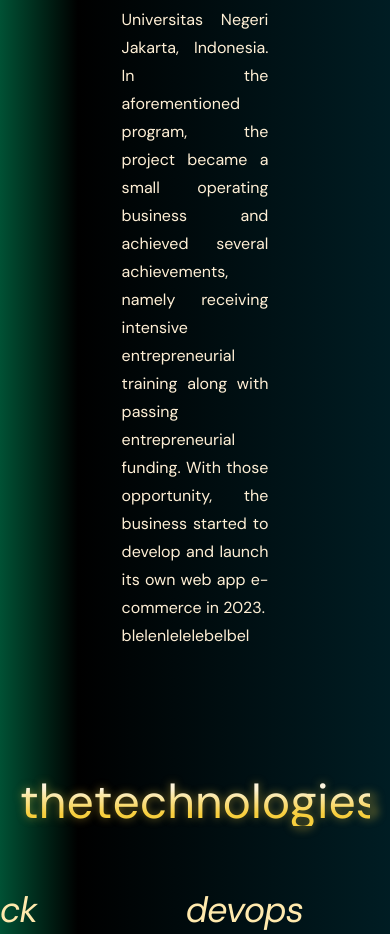
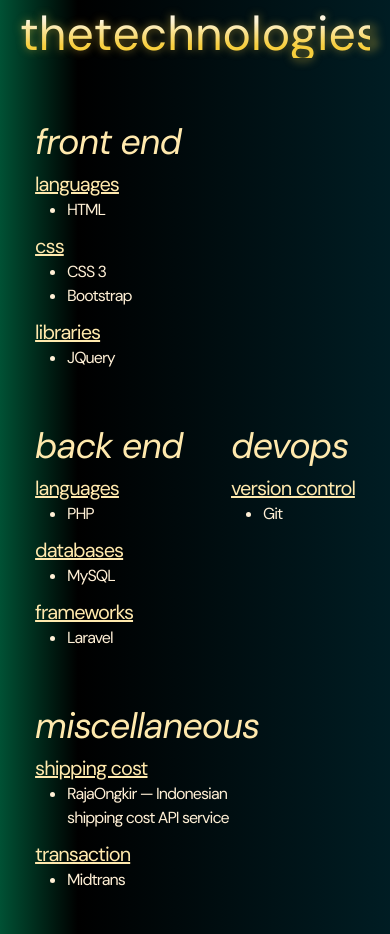
Before and after one commit to anindyoo/portfolio, a React (Create React App) app: page /projects/dermanifest in a window 390 px wide. Shown: the part 1766-2700 px from the top of the page. Built offline with nearby package versions, Linux system fonts and the light colour scheme.

Commit message:
style: add stylings for mobile screens.

```diff
--- a/src/components/ProjectsComp/ProjectDescription.jsx
+++ b/src/components/ProjectsComp/ProjectDescription.jsx
@@ -26,7 +26,7 @@ const ProjectDescription = (props) => {
       >
         <p className="
         DESCRIPTION-PARAGRAPH
-        max-w-[calc(100vw*37.64/100)]
+        max-w-[calc(100vw*82/100)] lg:max-w-[calc(100vw*37.64/100)]
         text-base font-normal leading-7 whitespace-pre-wrap text-justify"
         >
           {project?.description?.long}
--- a/src/components/ProjectsComp/ProjectTechnologies.jsx
+++ b/src/components/ProjectsComp/ProjectTechnologies.jsx
@@ -22,7 +22,9 @@ const ProjectTechnologies = (props) => {
       </div>
       <div className="
       PROJECT-TECHNOLOGIES-CONTENT
-      flex flex-row justify-center gap-32
+      flex flex-row flex-wrap justify-between lg:justify-evenly gap-x-8 lg:gap-x-32 gap-y-14
+      mx-auto
+      max-w-[calc(100vw*82/100)] lg:w-full
       tracking-[-0.06em]"
       >
         {project.technologies
@@ -44,7 +46,8 @@ const ProjectTechnologies = (props) => {
                 <div
                   key={subStack}
                   className={`
-                  ${subStack}-SUBSTACK`}
+                  ${subStack}-SUBSTACK
+                  max-w-[calc(100vw*50/100)]`}
                 >
                   <span className="text-sunglowMuted underline text-xl">{subStack.split('-').join(' ')}</span>
                   <ul className={`
```
